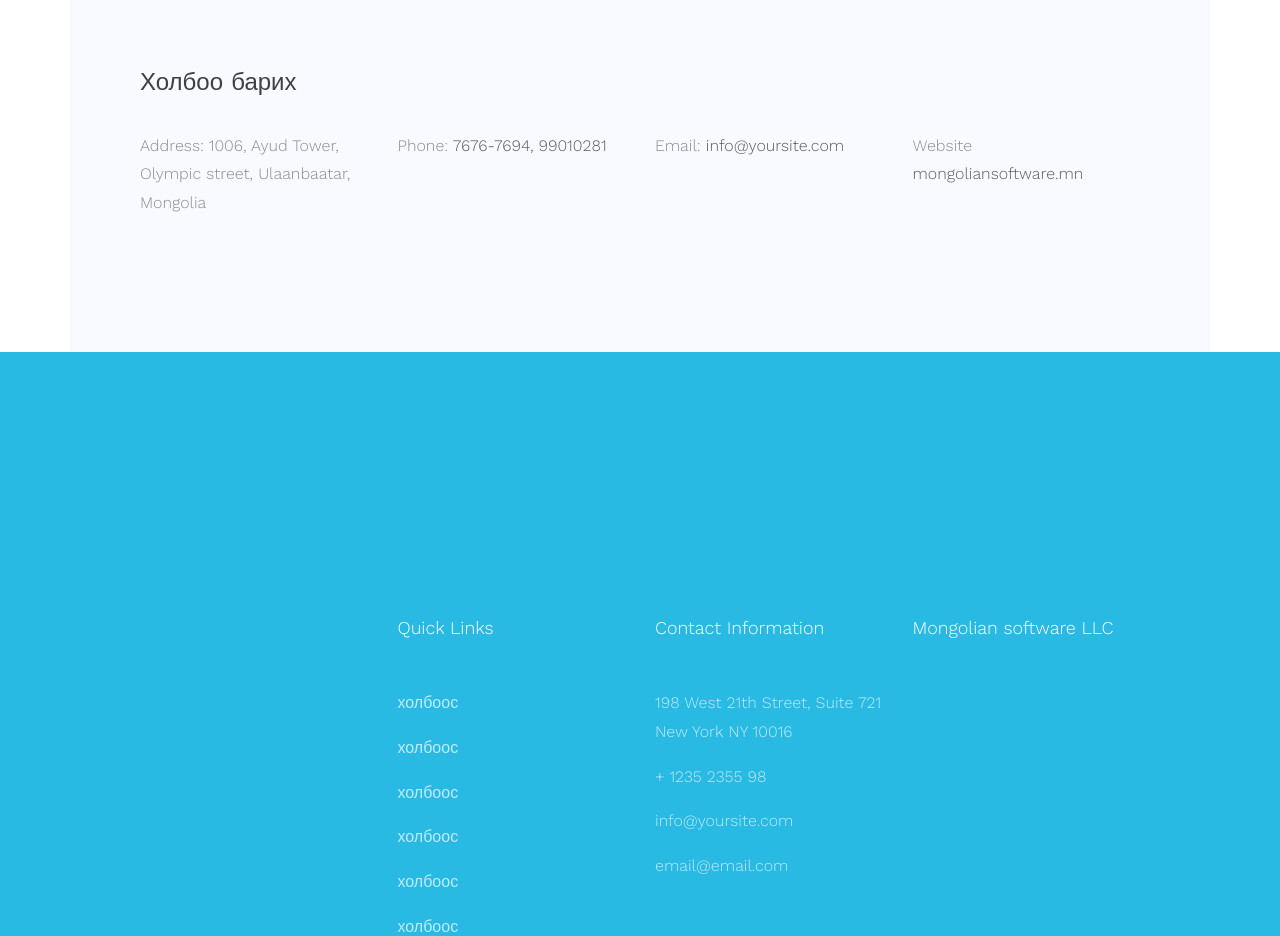
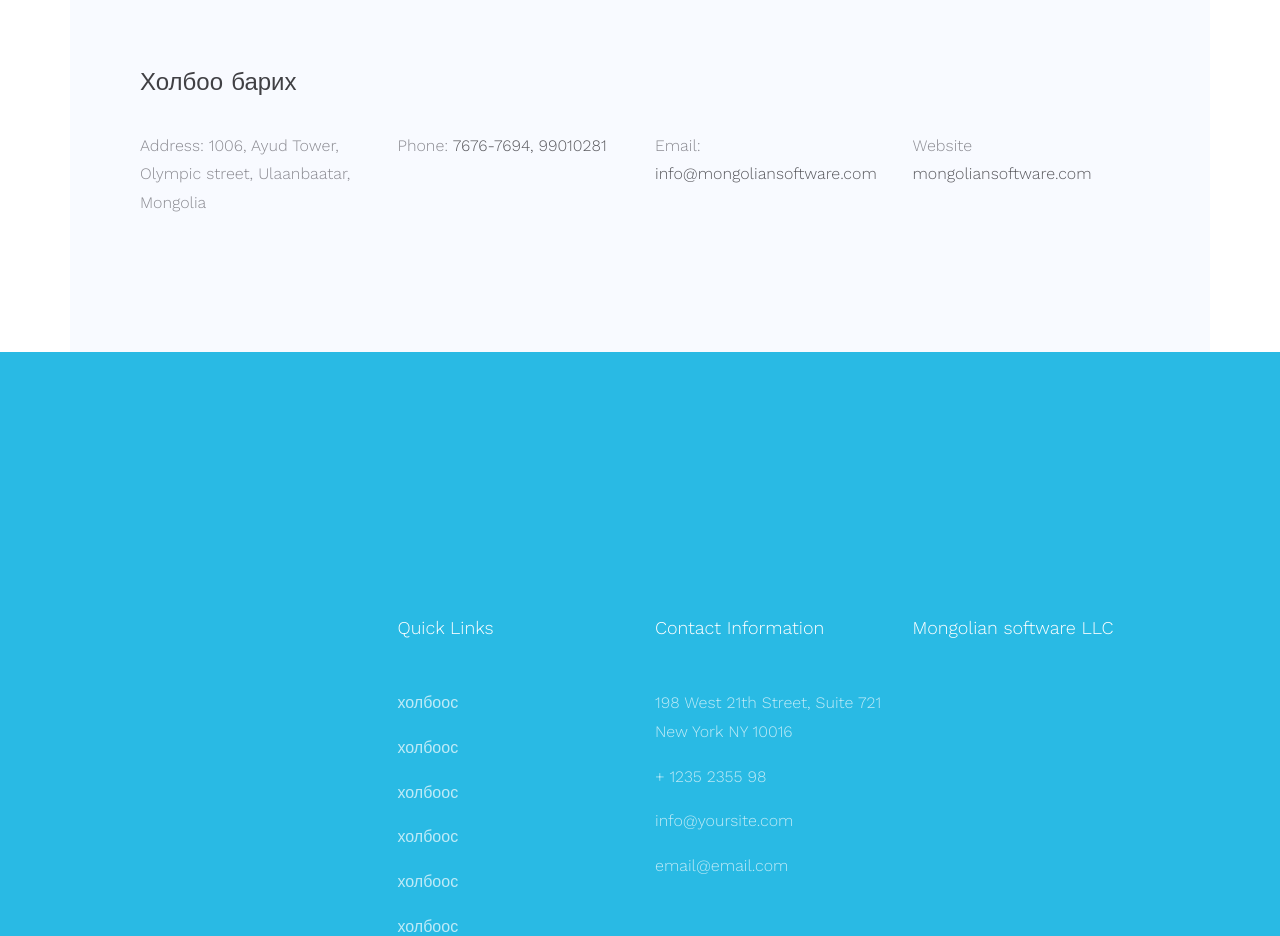
Before and after one commit to dotNameMush/MN-Soft-fl, a plain HTML site: page index.html in a window 1280 px wide. Shown: the part 6660-7596 px from the top of the page. Drawn offline with nearby package versions, Linux system fonts and the light colour scheme; some packages are replaced by stand-ins of ours; no server answers; files whose address does not match are found by name.

Commit message:
Update index.html

```diff
--- a/index.html
+++ b/index.html
@@ -331,10 +331,10 @@
             <p><span>Phone:</span> <a href="tel://76767694">7676-7694, 99010281</a></p>
           </div>
           <div class="col-md-3">
-            <p><span>Email:</span> <a href="mailto:info@yoursite.com">info@yoursite.com</a></p>
+            <p><span>Email:</span> <a href="mailto:info@mongoliansoftware.com">info@mongoliansoftware.com</a></p>
           </div>
           <div class="col-md-3">
-            <p><span>Website</span> <a href="#">mongoliansoftware.mn</a></p>
+            <p><span>Website</span> <a href="index.html">mongoliansoftware.com</a></p>
           </div>
         </div>
 
```
